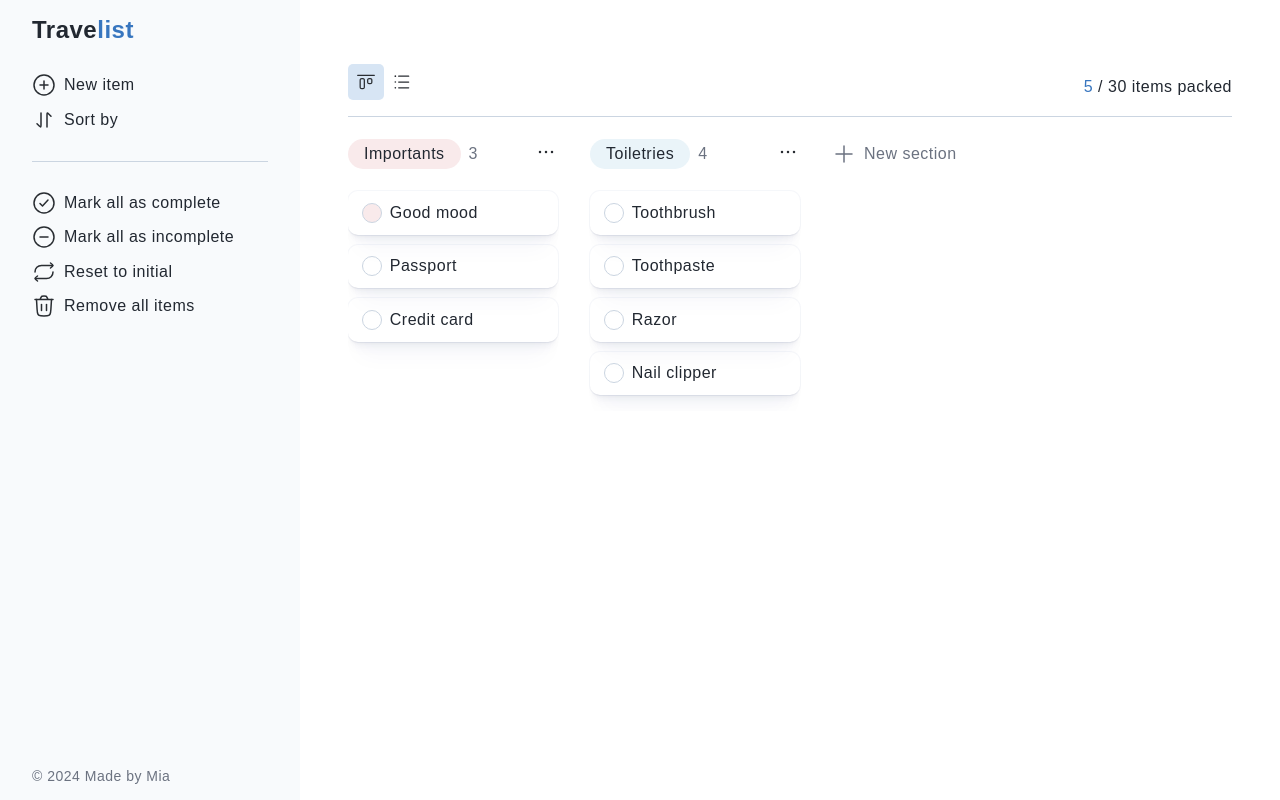
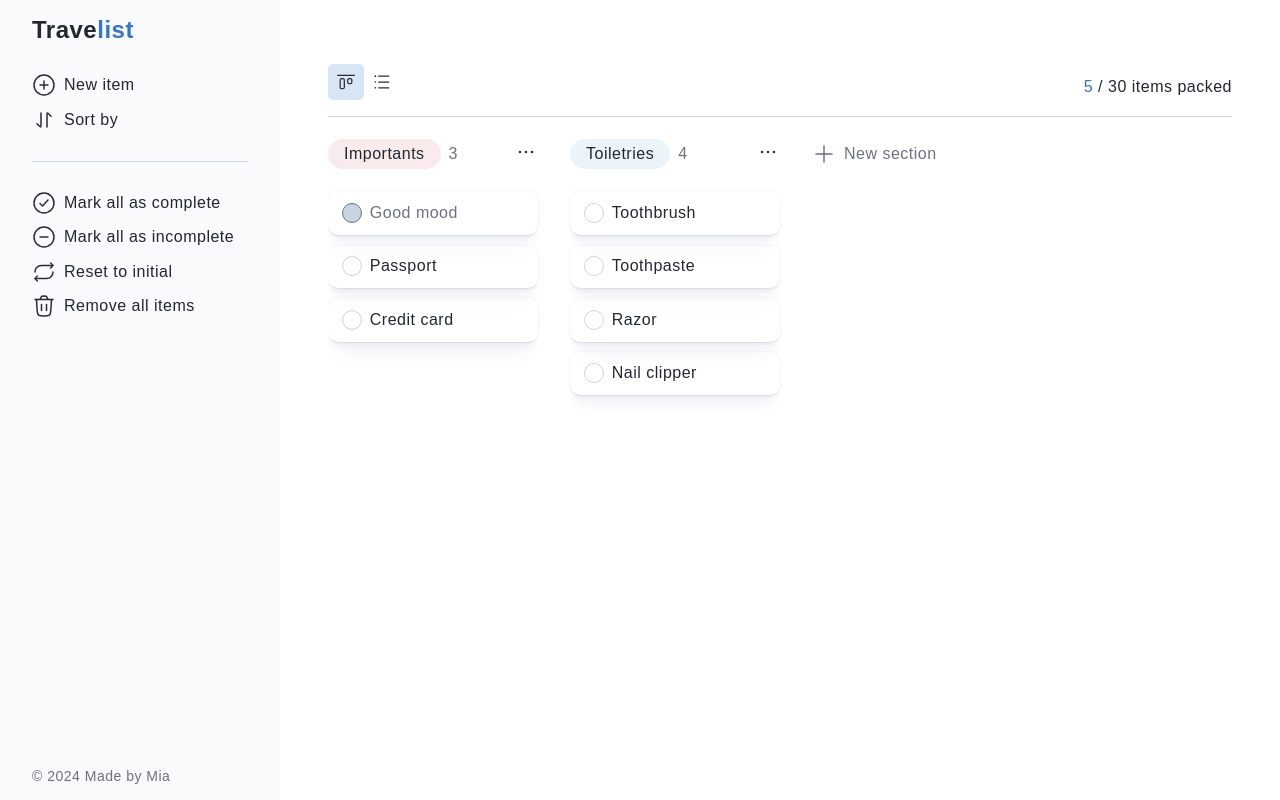
Before and after one commit to miawithcode/travelist, a React (Vite) app: page / in a window 1280 px wide. Built offline with nearby package versions, Linux system fonts and the light colour scheme; a web font is replaced by a local one.

Commit message:
style: change checkbox checked status color

```diff
--- a/src/components/Checklist.jsx
+++ b/src/components/Checklist.jsx
@@ -41,7 +41,7 @@ const Section = ({ category, categoryItems, color }) => {
 const Item = ({ label, isPacked }) => {
   return (
     <li className="item">
-      <label>
+      <label style={{ color: `${isPacked ? '#6b7280' : ''}` }}>
         <input type="checkbox" checked={isPacked} />
         {label}
       </label>
--- a/src/index.css
+++ b/src/index.css
@@ -6,9 +6,6 @@
   --text: #222831;
   --text-gray: #6b7280;
   --white: #fff;
-  --pink: #f9eaeb;
-  --blue: #eaf4f9;
-  --green: #eaf9f3;
   --error: #ee4e4e;
   --shadow: 0px 0px 0px 1px rgba(14, 63, 126, 0.04),
     0px 1px 1px -0.5px rgba(42, 51, 70, 0.04),
@@ -19,7 +16,7 @@
   --item-radius: 10px;
   --btn-radius: 5px;
   --checklist-width: 210px;
-  --sidebar-width: 300px;
+  --sidebar-width: 280px;
   --sidebar-horizantol-padding: 2rem;
   --sidebar-vertical-padding: 1rem;
 }
@@ -236,8 +233,8 @@ label > input {
 }
 
 label > input:checked {
-  border-color: var(--border);
-  background-color: var(--pink);
+  border-color: var(--text-gray);
+  background-color: var(--border);
 }
 
 .delete-item-icon {
```
